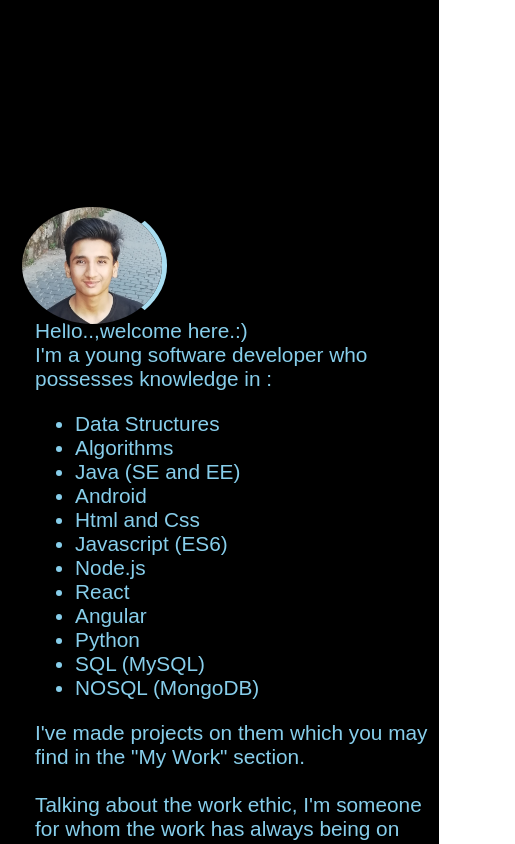
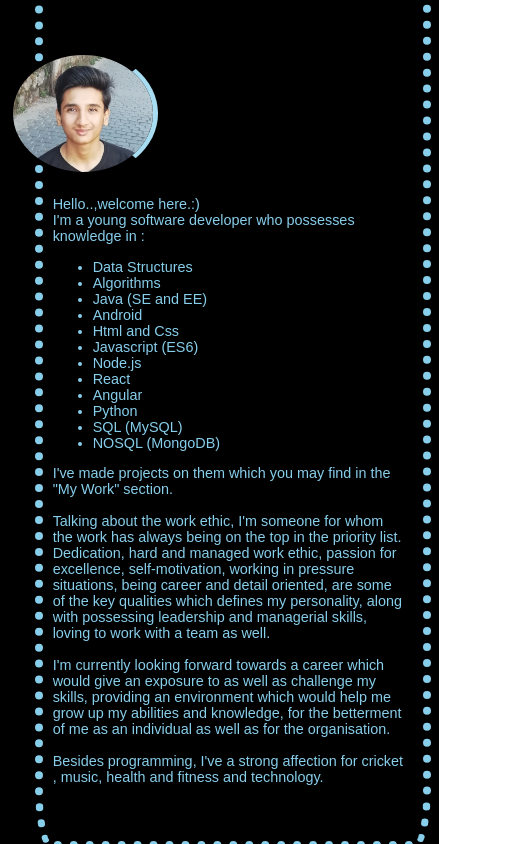
Before and after one commit to Rudra0711/Portfolio, a React (Create React App) app: page /aboutme in a window 390 px wide. Shown: the top 844 px of the page, 515 px wide, since content can reach past the window. Built offline with nearby package versions, Linux system fonts and the light colour scheme.

Commit message:
For mobile

```diff
--- a/src/contents/aboutme/aboutme.css
+++ b/src/contents/aboutme/aboutme.css
@@ -73,20 +73,25 @@
     width:52vh;
   }
   .whole{
-    width:55vh;
+    border-radius: 4%;
+    width:45vh;
+    height:170vh;
+    margin-top:-170vh;
   }
   .picabt{
-    margin-top: 24vh;
+    margin-top: 6vh;
     width: 32%;
     height:52%;
-    margin-left: 4%;
+    margin-left: 2%;
   }
   #about{
     margin-left: 1%;
-    width: 90%;
-    padding-left: 4%;
+    width: 80%;
+    padding: 4vh;
+    padding-left: 8%;
     padding-right: 4%;
     margin-left: 4%;
+    font-size: 90%;
     font-weight: 400;
     font-family: sans-serif;
     /* padding-right: 4%; */
```
